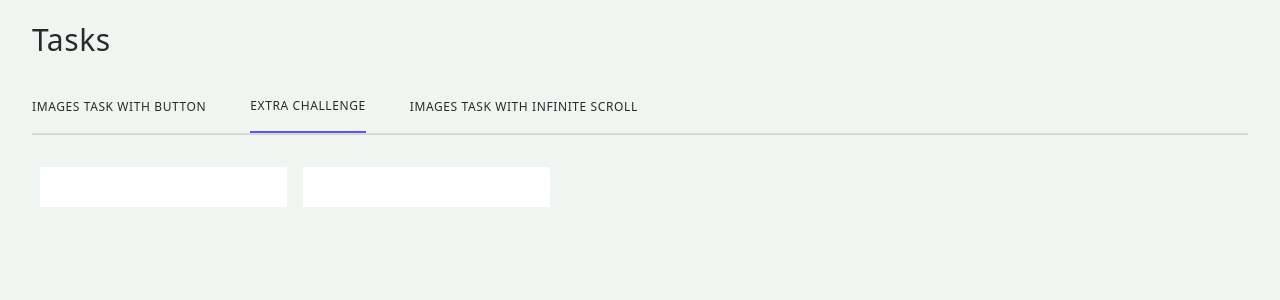
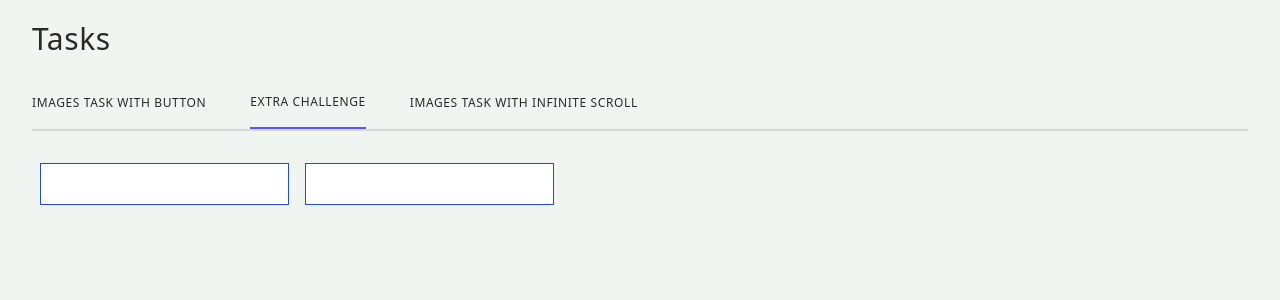
Before and after one commit to shaikasifasiii/staticpages1, a Vue app: page /extra-tasks in a window 1280 px wide. Shown: the top 300 px of the page. Built offline with nearby package versions, Linux system fonts and the light colour scheme.

Commit message:
Minor changes

```diff
--- a/src/assets/main.css
+++ b/src/assets/main.css
@@ -1,19 +1,3 @@
-@import "./base.css";
-
-a,
-.green {
-  text-decoration: none;
-  transition: 0.4s;
-}
-
-@media (hover: hover) {
-  a:hover {
-    background-color: hsla(160, 100%, 37%, 0.2);
-  }
-}
-
-@media (min-width: 1024px) {
-}
 .dropdown {
   position: relative;
 }
--- a/src/views/Task2.vue
+++ b/src/views/Task2.vue
@@ -1,8 +1,8 @@
 <template>
   <div class="flex items-center m-2">
-    <input class="p-2 text-base text-black mr-4" :id="firstName" @input="cleanAndAttach" />
-    <input class="p-2 text-base text-black mr-4" :id="secondName" @input="cleanAndAttach" />
-    <div class="text-capitalize">{{ output }}</div>
+    <input class="p-2 border border-blue-700 text-base text-black mr-4" :id="firstName" @input="cleanAndAttach" />
+    <input class="p-2 border border-blue-700 text-base text-black mr-4" :id="secondName" @input="cleanAndAttach" />
+    <div class="capitalize">{{ output }}</div>
   </div>
 </template>
 
```
